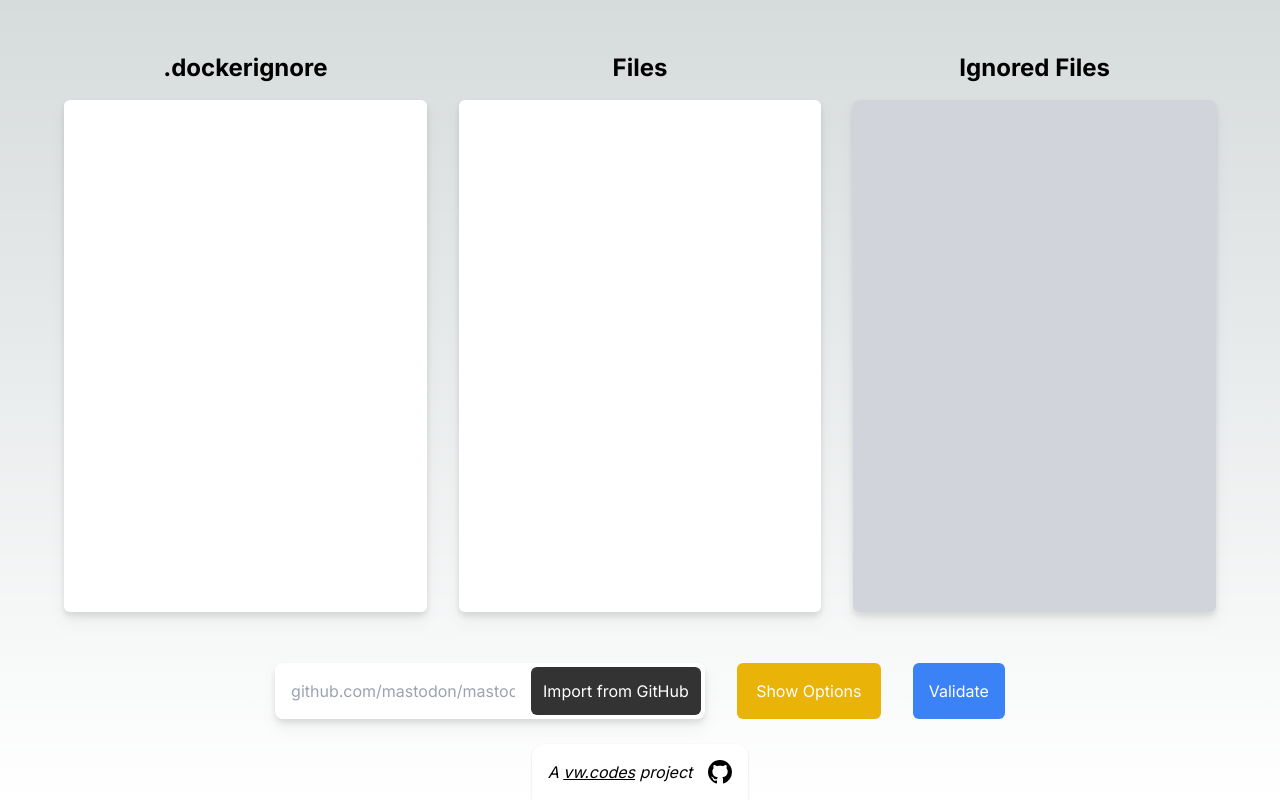
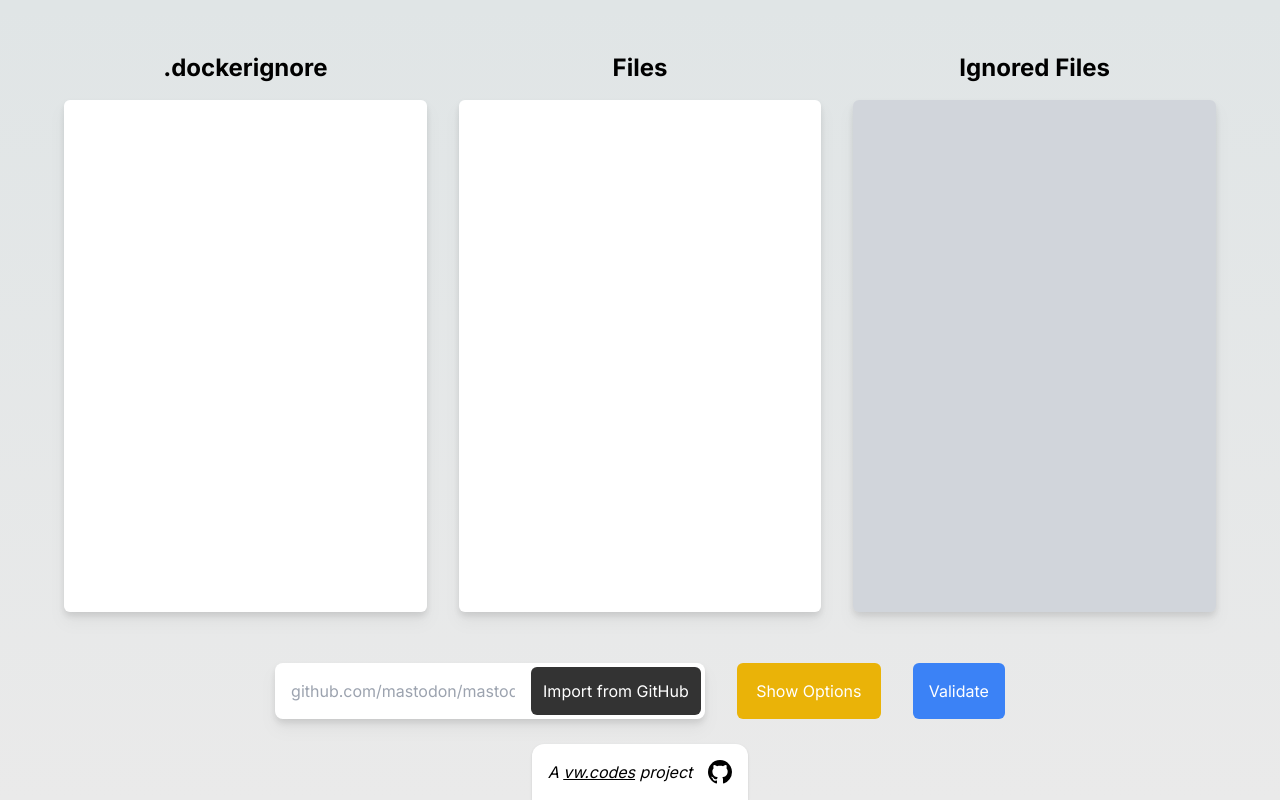
Before and after one commit to DiggidyDev/dockerignore-validator, a Next.js app: page / in a window 1280 px wide. Built offline with nearby package versions, Linux system fonts and the light colour scheme.

Commit message:
refactor(css): Make light mode background little bit darker

```diff
--- a/src/app/globals.css
+++ b/src/app/globals.css
@@ -4,8 +4,8 @@
 
 :root {
   --foreground-rgb: 0, 0, 0;
-  --background-start-rgb: 214, 219, 220;
-  --background-end-rgb: 255, 255, 255;
+  --background-start-rgb: 224, 229, 230;
+  --background-end-rgb: 234, 234, 234;
 }
 
 @media (prefers-color-scheme: dark) {
```
